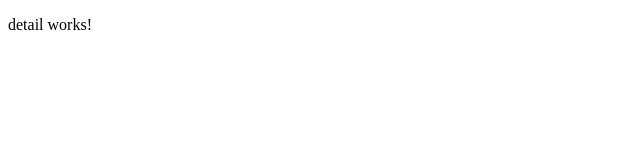
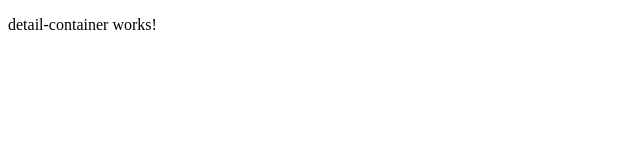
Before and after one commit to Akshat42/marvel-universe, an Angular app: page /detail/1 in a window 1280 px wide. Shown: the top 160 px of the page, without its empty margins (0-640 px from the left). Built offline with nearby package versions, Linux system fonts and the light colour scheme.

Commit message:
Added DetailContainer and Lazy-Load

```diff
--- a/src/app/hero/hero.module.ts
+++ b/src/app/hero/hero.module.ts
@@ -2,8 +2,6 @@ import { NgModule } from '@angular/core';
 import { CommonModule } from '@angular/common';
 import { PopularContainerComponent } from './popular/popular-container/popular-container.component';
 import {HomeContainerComponent} from "./home/home-container/home-container.component";
-
-
 
 @NgModule({
   declarations: [
--- a/src/app/hero/home/home.module.ts
+++ b/src/app/hero/home/home.module.ts
@@ -1,6 +1,7 @@
 import { NgModule } from '@angular/core';
 import { CommonModule } from '@angular/common';
 import { HomeContainerComponent } from './home-container/home-container.component';
+import {HomeRoutingModule} from "./home-routing.module";
 
 
 
@@ -9,7 +10,8 @@ import { HomeContainerComponent } from './home-container/home-container.componen
     HomeContainerComponent
   ],
   imports: [
-    CommonModule
+    CommonModule,
+    HomeRoutingModule
   ]
 })
 export class HomeModule { }
--- /dev/null
+++ b/src/app/shared/detail/detail-container/detail-container.component.html
@@ -0,0 +1 @@
+<p>detail-container works!</p>
--- /dev/null
+++ b/src/app/shared/detail/detail-container/detail-container.component.ts
@@ -0,0 +1,15 @@
+import { Component, OnInit } from '@angular/core';
+
+@Component({
+  selector: 'mu-detail-container',
+  templateUrl: './detail-container.component.html',
+  styleUrls: ['./detail-container.component.scss']
+})
+export class DetailContainerComponent implements OnInit {
+
+  constructor() { }
+
+  ngOnInit(): void {
+  }
+
+}
--- a/src/app/shared/detail/detail.component.html
+++ /dev/null
@@ -1 +0,0 @@
-<p>detail works!</p>
--- a/src/app/shared/detail/detail.component.ts
+++ /dev/null
@@ -1,15 +0,0 @@
-import { Component, OnInit } from '@angular/core';
-
-@Component({
-  selector: 'mu-detail',
-  templateUrl: './detail.component.html',
-  styleUrls: ['./detail.component.scss']
-})
-export class DetailComponent implements OnInit {
-
-  constructor() { }
-
-  ngOnInit(): void {
-  }
-
-}
```
Also changed, not shown: src/app/app-routing.module.ts (+6 -4 lines), src/app/hero/home/home-routing.module.ts (added, +16 -0 lines), src/app/shared/shared.module.ts (+9 -9 lines), src/app/shared/detail/detail-container/detail-container.component.scss (added), 1 other file (tests, documents, lock files or other folders).
